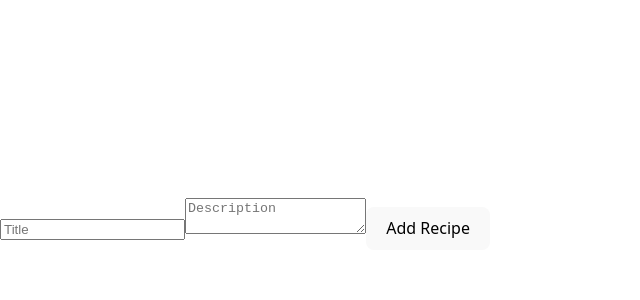
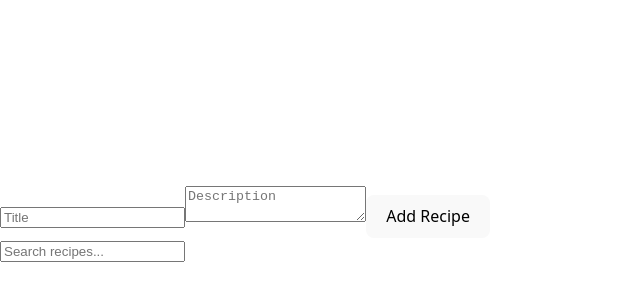
Before and after one commit to csamii/alx-fe-reactjs, a React (Vite) app in the folder recipe-sharing-app/: page / in a window 1280 px wide. Shown: the part 176-476 px from the top of the page, without its empty margins (0-640 px from the left). Built offline with nearby package versions, Linux system fonts and the light colour scheme.

Commit message:
Implementing Advanced Search and Filtering Capabilities

```diff
--- a/recipe-sharing-app/src/components/RecipeList.jsx
+++ b/recipe-sharing-app/src/components/RecipeList.jsx
@@ -1,13 +1,26 @@
 // RecipeList component
 import { useRecipeStore } from './recipeStore';
 import { Link } from "react-router-dom";
+import SearchBar from './SearchBar';
 
 const RecipeList = () => {
     const recipes = useRecipeStore(state => state.recipes);
+    const filteredRecipes = useRecipeStore((state) => state.filteredRecipes);
+    const searchTerm = useRecipeStore(state => state.searchTerm);
+    const recipesToDisplay = searchTerm.trim() === ''
+        ? recipes
+        : filteredRecipes;
 
     return (
         <div>
-            {recipes.map(recipe => (
+            <SearchBar />
+            {/*{recipes.map(recipe => (
+                <div key={recipe.id}>
+                    <h3><Link to={`/recipe/${recipe.id}`}>{recipe.title}</Link></h3>
+                    <p>{recipe.description}</p>
+                </div>
+            ))}*/}
+            {recipesToDisplay.map(recipe => (
                 <div key={recipe.id}>
                     <h3><Link to={`/recipe/${recipe.id}`}>{recipe.title}</Link></h3>
                     <p>{recipe.description}</p>
--- /dev/null
+++ b/recipe-sharing-app/src/components/SearchBar.jsx
@@ -0,0 +1,18 @@
+import { useRecipeStore } from './recipeStore';
+
+const SearchBar = () => {
+    const searchTerm = useRecipeStore(state => state.searchTerm);
+    const setSearchTerm = useRecipeStore(state => state.setSearchTerm);
+
+
+    return (
+        <input
+            type="text"
+            placeholder="Search recipes..."
+            value={searchTerm}
+            onChange={(e) => setSearchTerm(e.target.value)}
+        />
+    );
+};
+
+export default SearchBar;
--- a/recipe-sharing-app/src/components/recipeStore.js
+++ b/recipe-sharing-app/src/components/recipeStore.js
@@ -1,7 +1,9 @@
 import {create} from 'zustand'
 
-export const useRecipeStore = create(set => ({
+export const useRecipeStore = create((set, get) => ({
   recipes: [],
+  searchTerm: '',
+  filteredRecipes: [],
   addRecipe: (newRecipe) => set(state => ({ recipes: [...state.recipes, newRecipe] })),
   setRecipes: (recipes) => set({ recipes }),
   updateRecipe: (id, editRecipe) =>
@@ -13,5 +15,23 @@ export const useRecipeStore = create(set => ({
   deleteRecipe: (id) =>
     set((state) => ({
       recipes: state.recipes.filter((recipe) => recipe.id !== id),
-    }))
+    })),
+  setSearchTerm: (term) => {
+    const allRecipes = get().recipes;
+    const filtered = allRecipes.filter(recipe =>
+      recipe.title.toLowerCase().includes(term.toLowerCase())
+    );
+
+    set({
+      searchTerm: term,
+      filteredRecipes: filtered,
+    });
+}
+  /*setSearchTerm: (term) => set({ searchTerm: term }),
+  filterRecipes: () =>
+    set(state => ({
+      filteredRecipes: state.recipes.filter(recipe =>
+        recipe.title.toLowerCase().includes(state.searchTerm.toLowerCase())
+      ),
+    })),*/
 }));
```
Also changed, not shown: 1 other file (tests, documents, lock files or other folders).
